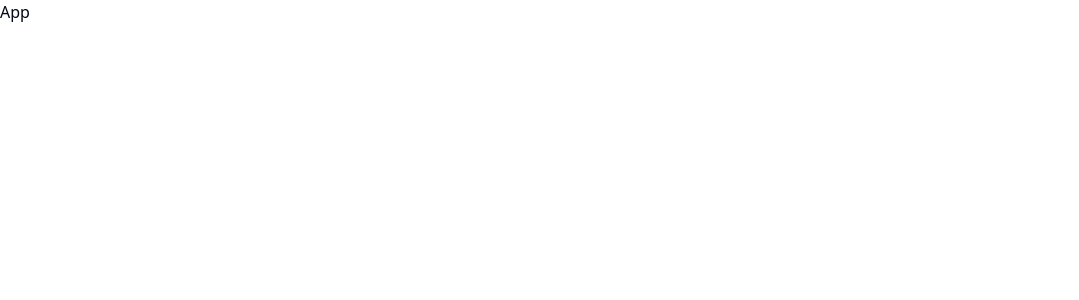
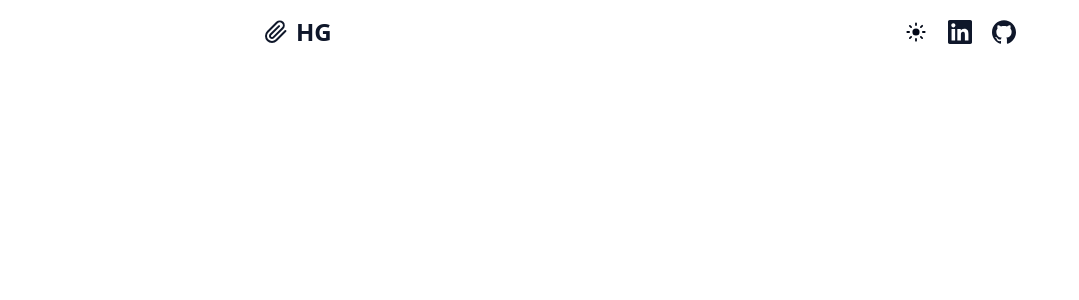
Before and after one commit to coding-chef77/portfolio-chadcn-ui, a React (Vite) app: page / in a window 1280 px wide. Shown: the top 300 px of the page, without its empty margins (0-1079 px from the left). Built offline with nearby package versions, Linux system fonts and the light colour scheme.

Commit message:
Added simple Navbar

```diff
--- a/package.json
+++ b/package.json
@@ -9,11 +9,13 @@
     "preview": "vite preview"
   },
   "dependencies": {
+    "@radix-ui/react-slot": "^1.0.2",
     "class-variance-authority": "^0.7.0",
     "clsx": "^2.1.1",
     "lucide-react": "^0.378.0",
     "react": "^18.2.0",
     "react-dom": "^18.2.0",
+    "react-icons": "^5.2.1",
     "tailwind-merge": "^2.3.0",
     "tailwindcss-animate": "^1.0.7"
   },
--- a/src/App.tsx
+++ b/src/App.tsx
@@ -1,7 +1,13 @@
 import React from "react";
+import { Button } from "./components/ui/button";
+import Navbar from "./components/Navbar";
 
 const App = () => {
-  return <div>App</div>;
+  return (
+    <div>
+      <Navbar />
+    </div>
+  );
 };
 
 export default App;
--- /dev/null
+++ b/src/components/Navbar.tsx
@@ -0,0 +1,59 @@
+import { useTheme } from "@/hooks/useTheme";
+import { FiPaperclip } from "react-icons/fi";
+import { HiMiniSun, HiMiniMoon } from "react-icons/hi2";
+import { SiGithub, SiLinkedin } from "react-icons/si";
+
+function ThemeToggle() {
+  const { isDarkMode, toggleDarkMode } = useTheme();
+  return (
+    <button
+      onClick={() => toggleDarkMode()}
+      className="size-10 p-2  hover:text-amber-500  dark:hover:text-amber-400"
+    >
+      {isDarkMode ? (
+        <HiMiniMoon className="h-full w-full" />
+      ) : (
+        <HiMiniSun className="h-full w-full" />
+      )}
+    </button>
+  );
+}
+
+export default function Navbar() {
+  return (
+    <header className="bg-background sticky top-0 z-10 w-full">
+      <div className="flex h-16 items-center px-4 sm:px-8 lg:px-44">
+        <div className="mx-auto w-full max-w-3xl space-y-20">
+          <div className="flex justify-between">
+            <div className="flex flex-1 items-center justify-start">
+              {/* Link and site name/icon */}
+              <a className="text-primary size-10 p-2" href="/">
+                <FiPaperclip className="size-full" />
+              </a>
+              <h1 className="text-primary text-2xl font-bold">HG</h1>
+            </div>
+            <div className="flex flex-1 items-center justify-end">
+              <nav className="flex items-center space-x-1">
+                <ThemeToggle />
+                <a
+                  href="https://www.linkedin.com/in/heine-g%C3%BCnther/"
+                  target="_blank"
+                  className="size-10 p-2 text-primary hover:text-[#0077B5]  dark:hover:text-[#0077B5]"
+                >
+                  <SiLinkedin className="h-full w-full" />
+                </a>
+                <a
+                  href="https://github.com/coding-chef77"
+                  target="_blank"
+                  className="size-10 p-2 text-primary hover:text-[#4078c0]  dark:hover:text-[#4078c0]"
+                >
+                  <SiGithub className="h-full w-full" />
+                </a>
+              </nav>
+            </div>
+          </div>
+        </div>
+      </div>
+    </header>
+  );
+}
--- /dev/null
+++ b/src/components/ui/button.tsx
@@ -0,0 +1,56 @@
+import * as React from "react"
+import { Slot } from "@radix-ui/react-slot"
+import { cva, type VariantProps } from "class-variance-authority"
+
+import { cn } from "@/lib/utils"
+
+const buttonVariants = cva(
+  "inline-flex items-center justify-center whitespace-nowrap rounded-md text-sm font-medium ring-offset-background transition-colors focus-visible:outline-none focus-visible:ring-2 focus-visible:ring-ring focus-visible:ring-offset-2 disabled:pointer-events-none disabled:opacity-50",
+  {
+    variants: {
+      variant: {
+        default: "bg-primary text-primary-foreground hover:bg-primary/90",
+        destructive:
+          "bg-destructive text-destructive-foreground hover:bg-destructive/90",
+        outline:
+          "border border-input bg-background hover:bg-accent hover:text-accent-foreground",
+        secondary:
+          "bg-secondary text-secondary-foreground hover:bg-secondary/80",
+        ghost: "hover:bg-accent hover:text-accent-foreground",
+        link: "text-primary underline-offset-4 hover:underline",
+      },
+      size: {
+        default: "h-10 px-4 py-2",
+        sm: "h-9 rounded-md px-3",
+        lg: "h-11 rounded-md px-8",
+        icon: "h-10 w-10",
+      },
+    },
+    defaultVariants: {
+      variant: "default",
+      size: "default",
+    },
+  }
+)
+
+export interface ButtonProps
+  extends React.ButtonHTMLAttributes<HTMLButtonElement>,
+    VariantProps<typeof buttonVariants> {
+  asChild?: boolean
+}
+
+const Button = React.forwardRef<HTMLButtonElement, ButtonProps>(
+  ({ className, variant, size, asChild = false, ...props }, ref) => {
+    const Comp = asChild ? Slot : "button"
+    return (
+      <Comp
+        className={cn(buttonVariants({ variant, size, className }))}
+        ref={ref}
+        {...props}
+      />
+    )
+  }
+)
+Button.displayName = "Button"
+
+export { Button, buttonVariants }
--- /dev/null
+++ b/src/hooks/useTheme.tsx
@@ -0,0 +1,23 @@
+import { useEffect, useState } from "react";
+
+export const useTheme = (storageKey = "vite-ui-theme") => {
+  const [isDarkMode, setIsDarkMode] = useState(() => {
+    return localStorage.getItem(storageKey)
+      ? localStorage.getItem(storageKey) === "true"
+      : window.matchMedia("(prefers-color-scheme: dark)").matches;
+  });
+
+  useEffect(() => {
+    const root = window.document.documentElement;
+    root.classList.remove("light", "dark");
+    root.classList.add(isDarkMode ? "dark" : "light");
+
+    localStorage.setItem(storageKey, isDarkMode.toString());
+  }, [isDarkMode, storageKey]);
+
+  const toggleDarkMode = () => {
+    setIsDarkMode(!isDarkMode);
+  };
+
+  return { isDarkMode, toggleDarkMode };
+};
```
Also changed, not shown: 1 other file (tests, documents, lock files or other folders).
